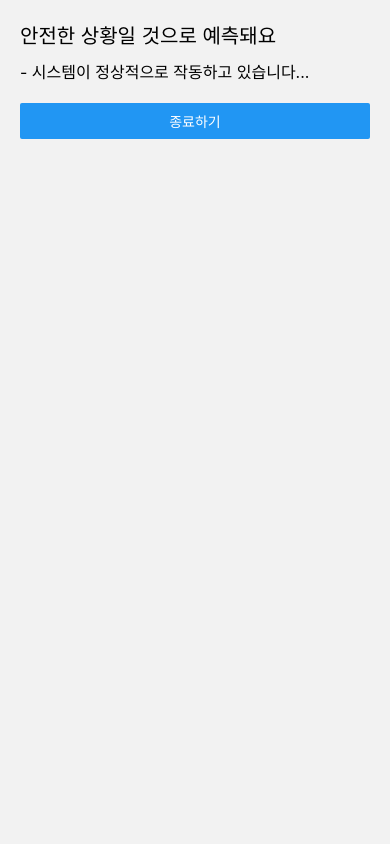
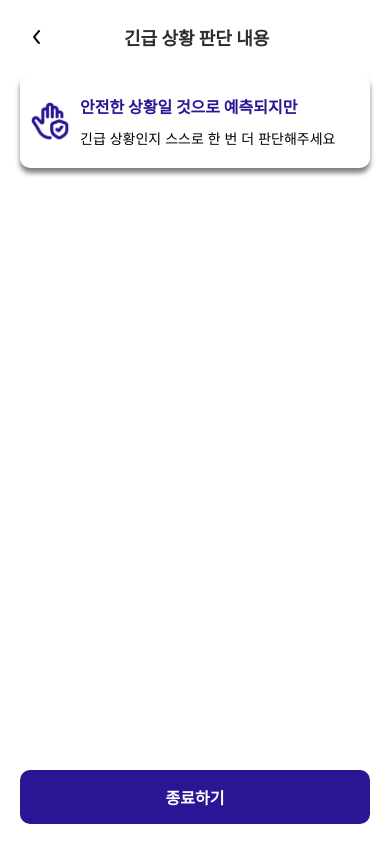
Before and after one commit to AACAPPELLA/Harmony-ReactNative, a React Native app: screen /SafeDetail in a window 390 px wide. Built offline with nearby package versions, Linux system fonts and the light colour scheme.

Commit message:
💄 위급 상황 판단 전체 디자인 수정

```diff
--- a/components/StatusScreen.tsx
+++ b/components/StatusScreen.tsx
@@ -1,11 +1,12 @@
 import React from 'react';
 import { View, Text, StyleSheet, Image, Button } from 'react-native';
 
-const StatusScreen = ({ navigation, message, buttonTitle, nextScreen, imageSource }) => {
+const StatusScreen = ({ navigation, message, buttonTitle, nextScreen, imageSource,loadingimageSource }) => {
   return (
     <View style={styles.container}>
       <Image source={imageSource} style={styles.icon} />
       <Text style={styles.text}>{message}</Text>
+      <Image source={loadingimageSource} style={styles.loadingicon} />
       {buttonTitle && (
         <Button
           title={buttonTitle}
@@ -24,6 +25,10 @@ const styles = StyleSheet.create({
     alignItems: 'center',
     backgroundColor: '#FFFFFF',
   },
+  loadingicon:{
+    width: 10,
+    height: 10
+  },
   icon: {
     width: 100,
     height: 100,
--- a/screens/emergency/EmergencyChecking.tsx
+++ b/screens/emergency/EmergencyChecking.tsx
@@ -1,5 +1,5 @@
 import React from 'react';
-import { View, Text, StyleSheet, Image, Button } from 'react-native';
+import { View, Text, StyleSheet, Image, Button, TouchableOpacity } from 'react-native';
 
 const EmergencyChecking = ({ navigation }) => {
   const handleEmergency = () => {
@@ -12,6 +12,9 @@ const EmergencyChecking = ({ navigation }) => {
 
   return (
     <View style={styles.container}>
+      <TouchableOpacity style={styles.backButton} onPress={() => navigation.goBack()}>
+        <Image source={require('../../assets/goback.png')} style={styles.backButtonImage} />
+      </TouchableOpacity>
       <Image source={require('../../assets/emergency.png')} style={styles.icon} />
       <Text style={styles.text}>긴급 상황을 판단하는 중</Text>
       <Image source={require('../../assets/loading_red.png')} style={[styles.icon, styles.loadingIcon]} />
@@ -30,20 +33,30 @@ const styles = StyleSheet.create({
     alignItems: 'center',
     backgroundColor: '#FFFFFF',
   },
+  backButton: {
+    position: 'absolute',
+    top: 20, // Adjust according to your need
+    left: 20, // Adjust according to your need
+    padding: 5,
+  },
+  backButtonImage: {
+    width: 24,
+    height: 24,
+  },
   icon: {
     width: 100,
     height: 100,
     marginBottom: 20,
   },
   loadingIcon: {
-    width: 10,  // loading_red.png 이미지만 너비를 50으로 설정
-    height: 10, // loading_red.png 이미지만 높이를 50으로 설정
+    width: 10,  // loading_red.png 이미지만 너비를 10으로 설정
+    height: 10, // loading_red.png 이미지만 높이를 10으로 설정
   },
   text: {
     fontSize: 20,
     color: '#D0021B',
     marginBottom: 20,
-    fontWeight:'bold',
+    fontWeight: 'bold',
   },
   buttonContainer: {
     flexDirection: 'row',
--- a/screens/emergency/EmergencyDetail.tsx
+++ b/screens/emergency/EmergencyDetail.tsx
@@ -1,9 +1,12 @@
 import React from 'react';
-import { View, Text, TouchableOpacity, StyleSheet, ScrollView } from 'react-native';
+import { View, Text, TouchableOpacity, StyleSheet, ScrollView, Image } from 'react-native';
 
-const EmergencyScreen = () => {
+const EmergencyScreen = ({ navigation }) => {
   return (
     <View style={styles.container}>
+      <TouchableOpacity style={styles.backButton} onPress={() => navigation.goBack()}>
+        <Image source={require('../../assets/goback.png')} style={styles.backButtonImage} />
+      </TouchableOpacity>
       <Text style={styles.title}>긴급 상황 판단 내용</Text>
       <View style={styles.header}>
         <View style={styles.headerBox}>
@@ -36,6 +39,17 @@ const styles = StyleSheet.create({
     padding: 20,
     backgroundColor: '#fff',
     justifyContent: 'flex-end',
+  },
+  backButton: {
+    position: 'absolute',
+    top: 20,
+    left: 20,
+    padding: 5,
+    zIndex: 1, // Ensures the back button is on top
+  },
+  backButtonImage: {
+    width: 24,
+    height: 24,
   },
   title: {
     fontSize: 18,
--- a/screens/emergency/EmergencyDetected.tsx
+++ b/screens/emergency/EmergencyDetected.tsx
@@ -1,6 +1,5 @@
-// screens/EmergencyScreen.js
 import React, { useEffect } from 'react';
-import { View, Text, StyleSheet, Image } from 'react-native';
+import { View, Text, StyleSheet, Image, TouchableOpacity } from 'react-native';
 
 const EmergencyScreen = ({ navigation }) => {
   useEffect(() => {
@@ -12,6 +11,9 @@ const EmergencyScreen = ({ navigation }) => {
 
   return (
     <View style={styles.container}>
+      <TouchableOpacity style={styles.backButton} onPress={() => navigation.goBack()}>
+        <Image source={require('../../assets/goback.png')} style={styles.backButtonImage} />
+      </TouchableOpacity>
       <Image source={require('../../assets/emergency.png')} style={styles.icon} />
       <Text style={styles.text}>긴급 상황이에요</Text>
     </View>
@@ -25,6 +27,16 @@ const styles = StyleSheet.create({
     alignItems: 'center',
     backgroundColor: '#fff',
   },
+  backButton: {
+    position: 'absolute',
+    top: 20, // Adjust according to your need
+    left: 20, // Adjust according to your need
+    padding: 5,
+  },
+  backButtonImage: {
+    width: 24,
+    height: 24,
+  },
   icon: {
     width: 100,
     height: 100,
@@ -33,7 +45,7 @@ const styles = StyleSheet.create({
   text: {
     fontSize: 24,
     color: '#d9534f',
-    fontWeight:"bold",
+    fontWeight: 'bold',
   },
 });
 
--- a/screens/emergency/SafeDetail.tsx
+++ b/screens/emergency/SafeDetail.tsx
@@ -1,33 +1,145 @@
-// screens/SafeDetail.js
 import React from 'react';
-import { View, Text, StyleSheet, Button } from 'react-native';
+import { View, Text, StyleSheet, ScrollView, TouchableOpacity, Image } from 'react-native';
 
-const SafeDetail = ({ navigation }) => {
+export default function Screen2({ navigation }) {
   return (
     <View style={styles.container}>
-      <Text style={styles.header}>안전한 상황일 것으로 예측돼요</Text>
-      <Text style={styles.detail}>- 시스템이 정상적으로 작동하고 있습니다...</Text>
-      <Button
-        title="종료하기"
-        onPress={() => navigation.navigate('EmergencyChecking')}
-      />
+      <View style={styles.titleContainer}>
+        <TouchableOpacity style={styles.backButton} onPress={() => navigation.goBack()}>
+          <Image source={require('../../assets/goback.png')} style={styles.backButtonImage} />
+        </TouchableOpacity>
+        <Text style={styles.title}>긴급 상황 판단 내용</Text>
+      </View>
+      <View style={styles.header}>
+        <View style={styles.headerBox}>
+          <View style={styles.headerContent}>
+            <Image source={require('../../assets/safe.png')} style={styles.icon} />
+            <View>
+              <Text style={styles.headerText}>안전한 상황일 것으로 예측되지만</Text>
+              <Text style={styles.headerSubText}>긴급 상황인지 스스로 한 번 더 판단해주세요</Text>
+            </View>
+          </View>
+        </View>
+      </View>
+      <ScrollView contentContainerStyle={styles.scrollContent}>
+        {/* <View style={styles.section}>
+          <Text style={styles.sectionTitle}>주변 상황</Text>
+          <Text style={styles.sectionContent}>
+            기내 안내방송 송출 중{'\n'}
+            순조롭게 비행 중이며, 모든 시스템이 정상적으로 작동{'\n'}
+            안전하고 편안한 여행을 위해 다음 사항을 안내
+          </Text>
+        </View>
+        <View style={styles.section}>
+          <Text style={styles.sectionTitle}>세부 내용</Text>
+          <Text style={styles.sectionContent}>
+            좌석 벨트 착용{'\n'}
+            좌석에 앉아 계실 때는 항상 좌석벨트 착용 권장{'\n'}
+            기내 서비스{'\n'}
+            곧 기내 서비스를 시작할 예정{'\n'}
+            음식과 음료 서비스 제공 예정{'\n'}
+            안전 수칙 및 명령 요령 안내{'\n'}
+            비상 탈출구 위치와 사용 방법
+          </Text>
+        </View> */}
+      </ScrollView>
+      <TouchableOpacity style={styles.button} onPress={() => navigation.navigate('Screen1')}>
+        <Text style={styles.buttonText}>종료하기</Text>
+      </TouchableOpacity>
     </View>
   );
-};
+}
 
 const styles = StyleSheet.create({
   container: {
     flex: 1,
+    backgroundColor: '#fff',
     padding: 20,
+    justifyContent: 'space-between',
+  },
+  titleContainer: {
+    flexDirection: 'row',
+    alignItems: 'center',
+    marginBottom: 20,
+  },
+  backButton: {
+    marginRight: 10,
+    padding: 5,
+  },
+  backButtonImage: {
+    width: 24,
+    height: 24,
+    marginRight:60,
+  },
+  title: {
+    fontSize: 18,
+    fontWeight: 'bold',
+    color: '#2e2e2e',
+    alignItems: 'center',
   },
   header: {
-    fontSize: 20,
+    marginBottom: 20,
+  },
+  headerBox: {
+    backgroundColor: '#fff',
+    padding: 10,
+    borderRadius: 10,
+    shadowColor: '#000',
+    shadowOffset: {
+      width: 0,
+      height: 5,
+    },
+    shadowOpacity: 0.5,
+    shadowRadius: 5,
+    elevation: 35,
+  },
+  headerContent: {
+    flexDirection: 'row',
+    alignItems: 'center',
+  },
+  icon: {
+    width: 40,
+    height: 40,
+    marginRight: 10,
+  },
+  headerText: {
+    fontSize: 16,
+    fontWeight: 'bold',
+    color: '#291695',
+    marginTop: 10,
+  },
+  headerSubText: {
+    fontSize: 14,
+    color: '#000',
+    marginTop: 10,
     marginBottom: 10,
   },
-  detail: {
-    fontSize: 16,
+  scrollContent: {
+    flexGrow: 1,
+  },
+  section: {
     marginBottom: 20,
   },
+  sectionTitle: {
+    fontSize: 16,
+    fontWeight: 'bold',
+    color: '#2e2e2e',
+    marginBottom: 5,
+  },
+  sectionContent: {
+    fontSize: 14,
+    color: '#7d7d7d',
+    lineHeight: 22,
+  },
+  button: {
+    backgroundColor: '#291695',
+    paddingVertical: 15,
+    alignItems: 'center',
+    borderRadius: 10,
+  },
+  buttonText: {
+    color: '#fff',
+    fontSize: 16,
+    fontWeight: 'bold',
+  },
 });
-
-export default SafeDetail;
--- a/screens/emergency/SafeDetected.tsx
+++ b/screens/emergency/SafeDetected.tsx
@@ -1,16 +1,66 @@
-import React from 'react';
-import StatusScreen from '../../components/StatusScreen';
+import React, { useEffect } from 'react';
+import { View, Text, StyleSheet, Image, TouchableOpacity } from 'react-native';
 
-const SafeDetected = ({ navigation }) => {
+export default function Screen1({ navigation }) {
+  useEffect(() => {
+    const timer = setTimeout(() => {
+      navigation.navigate('SafeDetail');
+    }, 2000);
+
+    return () => clearTimeout(timer);
+  }, [navigation]);
+
   return (
-    <StatusScreen
-      navigation={navigation}
-      message="안전한 상황일 것으로 예측돼요"
-      buttonTitle={null}
-      nextScreen="SafeDetail"
-      imageSource={require('../../assets/safe.png')} // 안전 상황 아이콘
-    />
+    <View style={styles.container}>
+      <TouchableOpacity style={styles.backButton} onPress={() => navigation.goBack()}>
+        <Image source={require('../../assets/goback.png')} style={styles.backButtonImage} />
+      </TouchableOpacity>
+      <Image source={require('../../assets/safe.png')} style={styles.image} />
+      <Text style={styles.title}>안전한 상황일 것으로 예측돼요</Text>
+      <Text style={styles.subtitle1}>혹시 모를 상황에 대비하여, </Text>
+      <Text style={styles.subtitle2}>다음 내용을 주의 깊게 살펴주세요.</Text>
+    </View>
   );
-};
+}
 
-export default SafeDetected;
+const styles = StyleSheet.create({
+  container: {
+    flex: 1,
+    justifyContent: 'center',
+    alignItems: 'center',
+    backgroundColor: '#fff',
+    padding: 20,
+  },
+  backButton: {
+    position: 'absolute',
+    top: 20, // Adjust according to your need
+    left: 20, // Adjust according to your need
+    padding: 5,
+  },
+  backButtonImage: {
+    width: 24,
+    height: 24,
+  },
+  image: {
+    width: 100,
+    height: 100,
+    marginBottom: 20,
+  },
+  title: {
+    fontSize: 22,
+    fontWeight: 'bold',
+    marginBottom: 10,
+    color: '#291695',
+  },
+  subtitle1: {
+    fontSize: 16,
+    color: '#000',
+    textAlign: 'center',
+    marginTop:10,
+  },
+  subtitle2: {
+    fontSize: 16,
+    color: '#000',
+    textAlign: 'center',
+  },
+});
```
Also changed, not shown: assets/goback.png (added).
